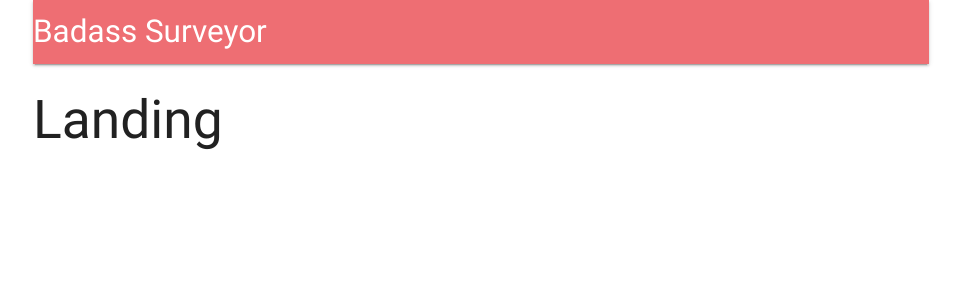
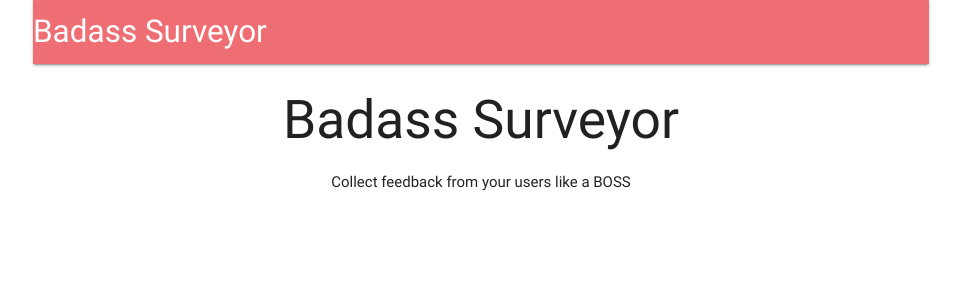
Before and after one commit to ordsec/badass-surveyor, a React (Create React App) app in the folder client/: page / in a window 1280 px wide. Shown: the top 300 px of the page, without its empty margins (159-1120 px from the left). Built offline with nearby package versions, Linux system fonts and the light colour scheme; no server answers.

Commit message:
set up redirect for logout, add Landing component

```diff
--- a/client/src/components/App.js
+++ b/client/src/components/App.js
@@ -4,10 +4,10 @@
 import * as actions from '../actions';
 
 import Header from './Header';
+import Landing from './Landing';
 
 const Dashboard = () => <h2>Dashboard</h2>
 const SurveyNew = () => <h2>SurveyNew</h2>
-const Landing = () => <h2>Landing</h2>
 
 class App extends Component {
   componentDidMount() {
--- a/client/src/components/Header.js
+++ b/client/src/components/Header.js
@@ -1,5 +1,6 @@
 import React, { Component } from 'react';
 import { connect } from 'react-redux';
+import { Link } from 'react-router-dom';
 
 class Header extends Component {
   renderContent() {
@@ -25,9 +26,12 @@
     return (
       <nav>
         <div className="nav-wrapper">
-          <a className="left brand-logo">
+          <Link
+            className="left brand-logo"
+            to={this.props.auth ? '/surveys' : '/'}
+          >
             Badass Surveyor
-          </a>
+          </Link>
           <ul className="right">
             {this.renderContent()}
           </ul>
--- /dev/null
+++ b/client/src/components/Landing.js
@@ -0,0 +1,12 @@
+import React from 'react';
+
+const Landing = () => (
+  <div style={{ textAlign: 'center' }}>
+    <h2>
+      Badass Surveyor
+    </h2>
+    Collect feedback from your users like a BOSS
+  </div>
+);
+
+export default Landing;
```
Also changed, not shown: 1 other file (tests, documents, lock files or other folders).
